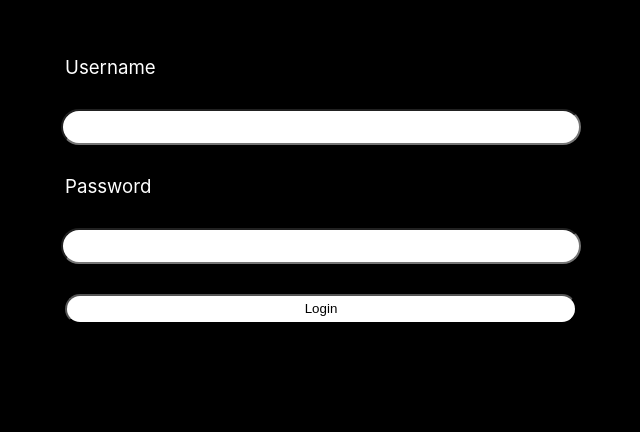
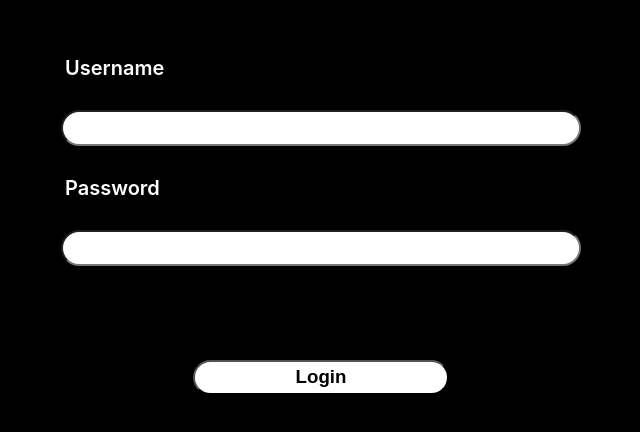
Before and after one commit to davidjhoy/sixbyseven, a React (Create React App) app in the folder client/: page / in a window 1280 px wide. Shown: the part 108-540 px from the top of the page, without its empty margins (319-959 px from the left). Built offline with nearby package versions, Linux system fonts and the light colour scheme.

Commit message:
more login css

```diff
--- a/client/src/App.js
+++ b/client/src/App.js
@@ -1,8 +1,9 @@
 import logo from './logo.svg';
-import './App.css';
+import './css/App.css';
 import { BrowserRouter as Router, Routes, Route, NavLink } from "react-router-dom";
 import Login from './components/Login';
 import Home from './components/Home';
+import Profile from './Profile';
 
 
 function App() {
--- a/client/src/Profile.js
+++ b/client/src/Profile.js
@@ -0,0 +1,9 @@
+import React from 'react'
+
+const Profile = () => {
+  return (
+    <div>Profile</div>
+  )
+}
+
+export default Profile;
--- a/client/src/components/Login.js
+++ b/client/src/components/Login.js
@@ -1,6 +1,6 @@
 
 import React from 'react'
-import './login.css';
+import '../css/login.css';
 
 
 const Login = () => {
@@ -12,7 +12,7 @@ const Login = () => {
         <input type = "text" name="username" className = "input"/>
         <label className = "label">Password</label>
         <input type = "type" name= "password"className = "input"/>
-        <button className = "input">Login</button>
+        <button className = "input" id = "Login-button">Login</button>
         </form>
 
     </div>
--- a/client/src/components/login.css
+++ b/client/src/css/login.css
@@ -30,11 +30,15 @@ body{
     align-self: center;
     background-color: white;
     border-radius: 50pt;
+    font-weight: 800;
+    font-size: 14pt;
+    caret-color: transparent;
 }
 
 .label{
     color: white;
-    font-size: 14pt;
+    font-size: 15pt;
+    font-weight: 600;
     width: 40% ;
     margin-bottom: 30px;
     align-self: center;
@@ -42,3 +46,9 @@ body{
     border-color: white;
 
 }
+
+#Login-button{
+    min-height: 35px;
+    width: 20%;
+    margin-top: 5%;
+}
--- a/client/src/index.js
+++ b/client/src/index.js
@@ -1,6 +1,6 @@
 import React from 'react';
 import ReactDOM from 'react-dom/client';
-import './index.css';
+import './css/index.css';
 import App from './App';
 import reportWebVitals from './reportWebVitals';
 
```
Also changed, not shown: client/src/css/App.css (renamed from client/src/App.css), client/src/css/index.css (renamed from client/src/index.css).
